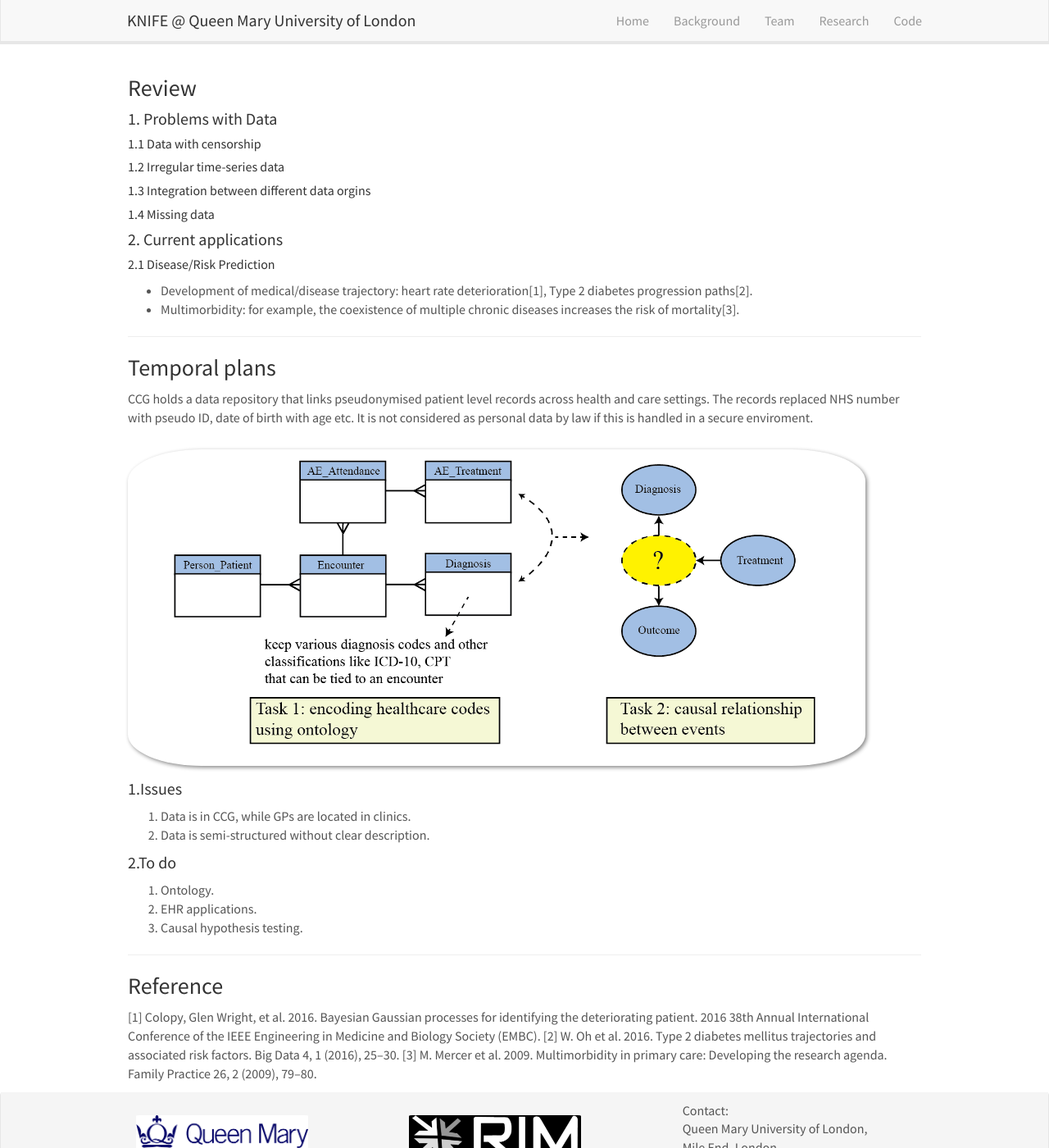
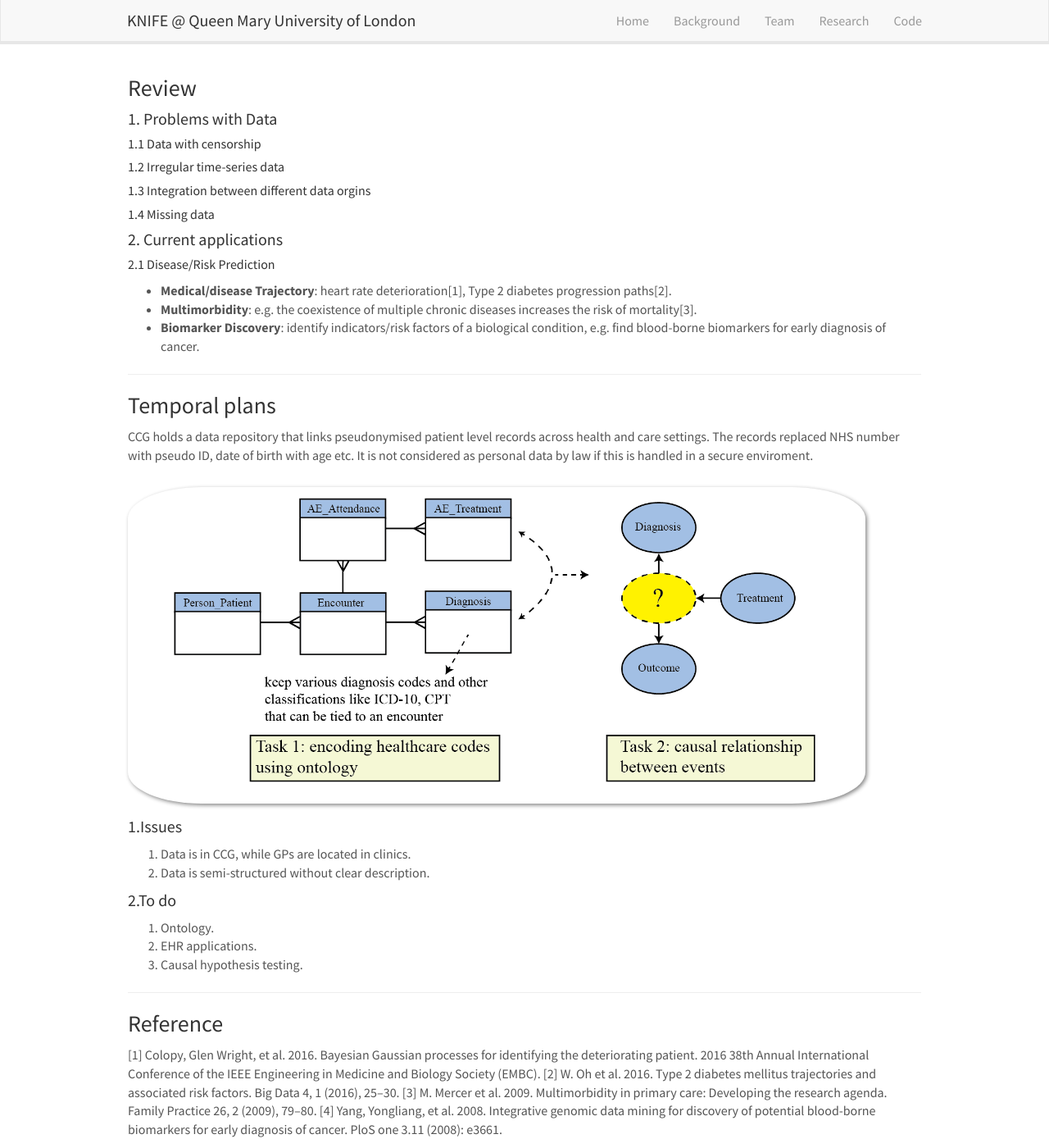
Before and after one commit to knifeqmul/knifeqmul.github.io, a Jekyll site: the page built from _pages/research.md, in a window 1280 px wide and 1400 px high. Shown: the whole window at 82% size. Built offline with Jekyll 4.4.1, drawn with Linux system fonts in a browser that asks for light colours; nearby versions of some CDN libraries.

Commit message:
Update research.md

```diff
--- a/_pages/research.md
+++ b/_pages/research.md
@@ -16,9 +16,9 @@ permalink: /research/
 
 #### 2. Current applications
 ##### 2.1 Disease/Risk Prediction
-  * Development of medical/disease trajectory: heart rate deterioration[1], Type 2 diabetes progression paths[2].
-  * Multimorbidity: for example, the coexistence of multiple chronic diseases increases the risk of mortality[3].
-
+  * **Medical/disease Trajectory**: heart rate deterioration[1], Type 2 diabetes progression paths[2].
+  * **Multimorbidity**: e.g. the coexistence of multiple chronic diseases increases the risk of mortality[3].
+  * **Biomarker Discovery**: identify indicators/risk factors of a biological condition, e.g. find blood-borne biomarkers for early diagnosis of cancer.
 
 ---
 
@@ -49,3 +49,4 @@ CCG holds a data repository that links pseudonymised patient level records acros
 [1] Colopy, Glen Wright, et al. 2016. Bayesian Gaussian processes for identifying the deteriorating patient. 2016 38th Annual International Conference of the IEEE Engineering in Medicine and Biology Society (EMBC).
 [2] W. Oh et al. 2016. Type 2 diabetes mellitus trajectories and associated risk factors. Big Data 4, 1 (2016), 25–30.
 [3] M. Mercer et al. 2009. Multimorbidity in primary care: Developing the research agenda. Family Practice 26, 2 (2009), 79–80.
+[4] Yang, Yongliang, et al. 2008. Integrative genomic data mining for discovery of potential blood-borne biomarkers for early diagnosis of cancer. PloS one 3.11 (2008): e3661.
```
